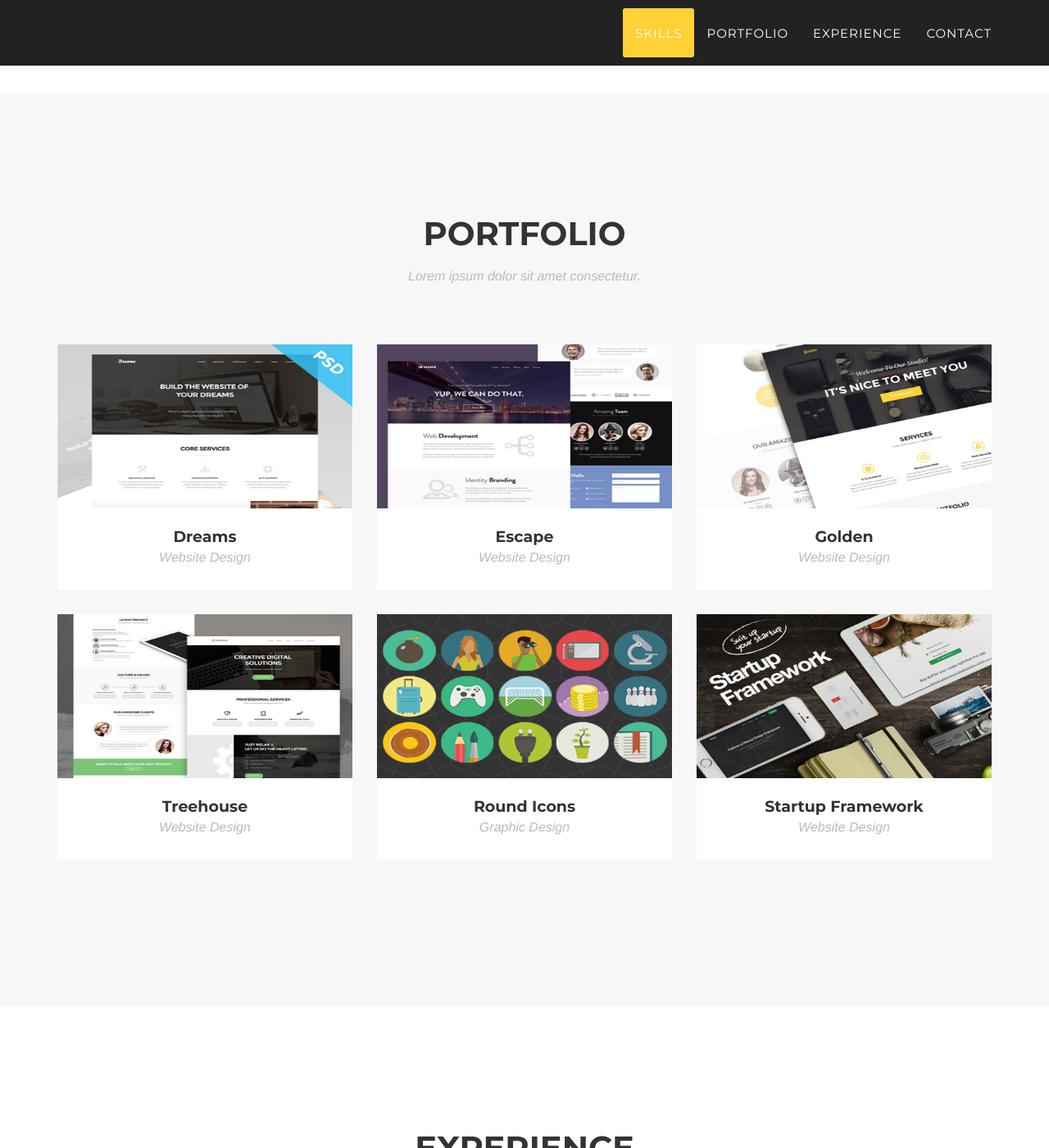
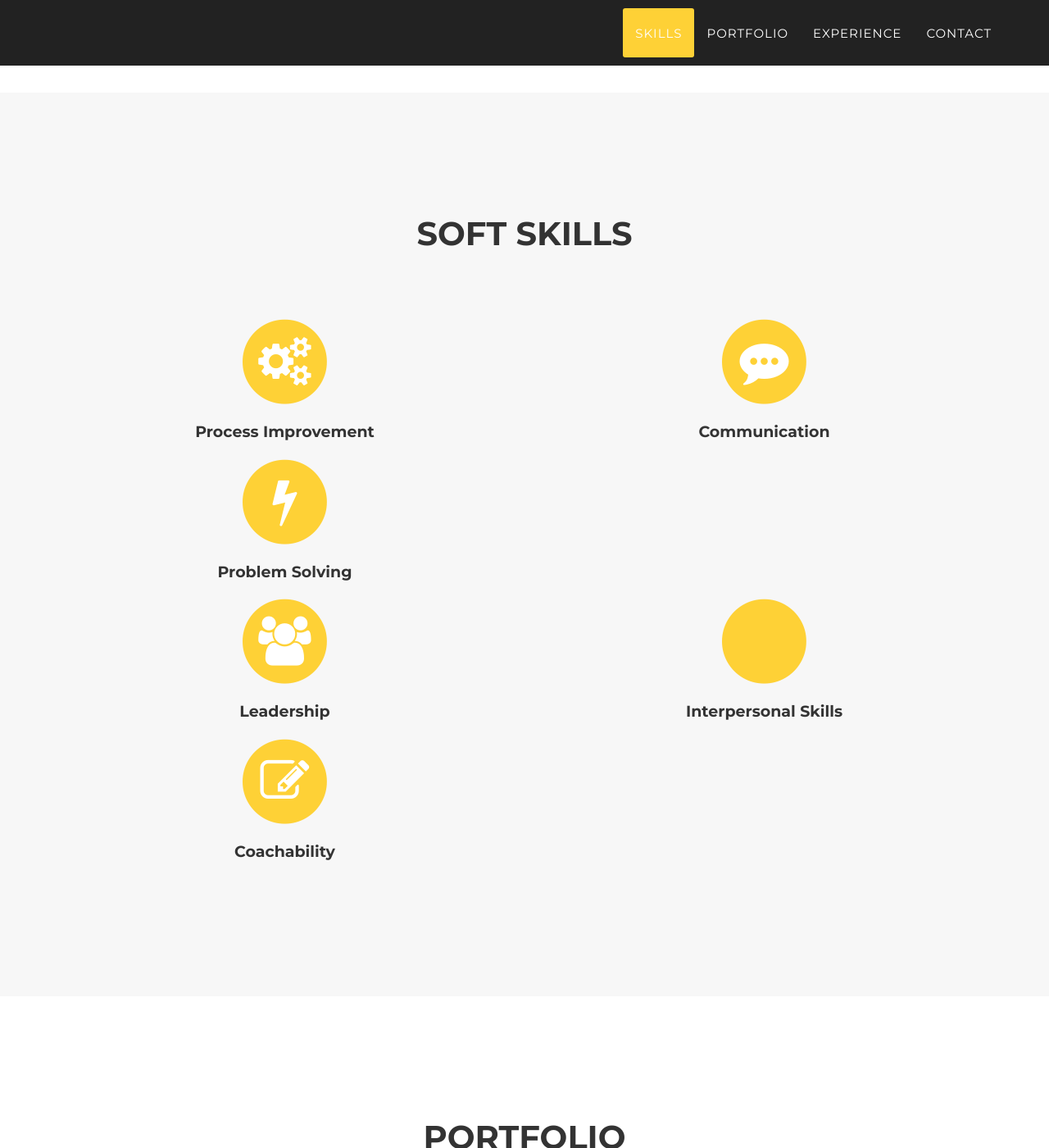
Before and after one commit to matt-t-johnson/matt-t-johnson.github.io, a Jekyll site: the page built from index.html, in a window 1280 px wide and 1400 px high, scrolled down 1457 px. Shown: the whole window at 82% size. Built offline with Jekyll 4.4.1, drawn with Linux system fonts in a browser that asks for light colours; some web fonts are replaced.

Commit message:
added soft skills section

```diff
--- a/_config.yml
+++ b/_config.yml
@@ -10,14 +10,16 @@ description: "Write an awesome description for your new site here. You can edit
 
 # Social networks usernames (many more available: google-plus, flickr, dribbble, pinterest, instagram, tumblr, linkedin, etc.)
 social:
+  - title: linkedin
+    url: https://www.linkedin.com/in/matthewtjohnson1
+  - title: github
+    url: https://github.com/matt-t-johnson
   - title: twitter
     url: https://twitter.com/MattyJ116
   - title: facebook
     url: https://www.facebook.com/profile.php?id=765004224
   - title: stack-overflow
     url: http://stackoverflow.com/users/6587245/matt-johnson
-  - title: github
-    url: https://github.com/matt-t-johnson
 
 
 # Build settings
--- a/_includes/experience.html
+++ b/_includes/experience.html
@@ -1,5 +1,5 @@
 <!-- About Section -->
-    <section id="experience">
+    <section id="experience" class="bg-light-gray">
         <div class="container">
             <div class="row">
                 <div class="col-lg-12 text-center">
--- a/_includes/portfolio_grid.html
+++ b/_includes/portfolio_grid.html
@@ -1,5 +1,5 @@
 <!-- Portfolio Grid Section -->
-    <section id="portfolio" class="bg-light-gray">
+    <section id="portfolio">
         <div class="container">
             <div class="row">
                 <div class="col-lg-12 text-center">
--- a/_includes/skills.html
+++ b/_includes/skills.html
@@ -1,4 +1,4 @@
-<!-- Services Section -->
+<!-- Skills Section -->
     <section id="skills">
         <div class="container">
             <div class="row">
--- /dev/null
+++ b/_includes/soft_skills.html
@@ -0,0 +1,63 @@
+<!-- Soft Skills Section -->
+    <section id="softskills" class="bg-light-gray">
+        <div class="container">
+            <div class="row">
+                <div class="col-lg-12 text-center">
+                    <h2 class="section-heading">Soft Skills</h2>
+                    <h3 class="section-subheading text-muted"></h3>
+                </div>
+            </div>
+            <div class="row text-center">
+                <div class="col-md-6">
+                    <span class="fa-stack fa-4x">
+                        <i class="fa fa-circle fa-stack-2x text-primary"></i>
+                        <i class="fa fa-cogs fa-stack-1x fa-inverse"></i>
+                    </span>
+                    <h4 class="service-heading">Process Improvement</h4>
+                    <p class="text-muted"></p>
+                </div>
+                <div class="col-md-6">
+                    <span class="fa-stack fa-4x">
+                        <i class="fa fa-circle fa-stack-2x text-primary"></i>
+                        <i class="fa fa-commenting fa-stack-1x fa-inverse"></i>
+                    </span>
+                    <h4 class="service-heading">Communication</h4>
+                    <p class="text-muted"></p>
+                </div>
+                <div class="col-md-6">
+                    <span class="fa-stack fa-4x">
+                        <i class="fa fa-circle fa-stack-2x text-primary"></i>
+                        <i class="fa fa-bolt fa-stack-1x fa-inverse"></i>
+                    </span>
+                    <h4 class="service-heading">Problem Solving</h4>
+                    <p class="text-muted"></p>
+                </div>
+            </div>
+            <div class="row text-center">
+            	 	<div class="col-md-6">
+                    <span class="fa-stack fa-4x">
+                        <i class="fa fa-circle fa-stack-2x text-primary"></i>
+                        <i class="fa fa-group fa-stack-1x fa-inverse"></i>
+                    </span>
+                    <h4 class="service-heading">Leadership</h4>
+                    <p class="text-muted"></p>
+                </div>
+	             	<div class="col-md-6">
+		                <span class="fa-stack fa-4x">
+		                    <i class="fa fa-circle fa-stack-2x text-primary"></i>
+		                    <i class="fa fa-handshake-o fa-stack-1x fa-inverse"></i>
+		                </span>
+		                <h4 class="service-heading">Interpersonal Skills</h4>
+		                <p class="text-muted"></p>
+	            	</div>
+                <div class="col-md-6">
+                    <span class="fa-stack fa-4x">
+                        <i class="fa fa-circle fa-stack-2x text-primary"></i>
+                        <i class="fa fa-edit fa-stack-1x fa-inverse"></i>
+                    </span>
+                    <h4 class="service-heading">Coachability</h4>
+                    <p class="text-muted"></p>
+                </div>
+            </div>
+        </div>
+    </section>
--- a/_layouts/default.html
+++ b/_layouts/default.html
@@ -8,6 +8,7 @@
 
     {% include header.html %}
     {% include skills.html %}
+    {% include soft_skills.html %}
     {% include portfolio_grid.html %}
     {% include experience.html %}
     {% include contact.html %}
```
